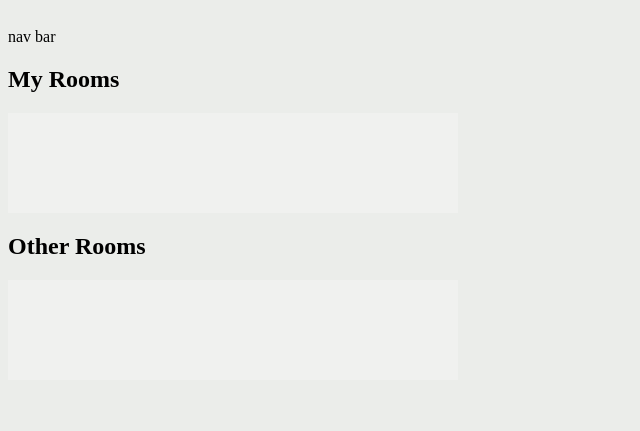
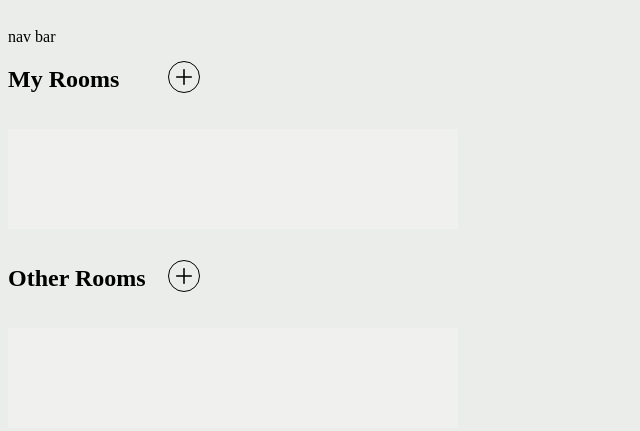
Before and after one commit to KanG98/K-Chat, a website: page client/me.html in a window 1280 px wide. Shown: the whole page, without its empty margins (0-640 px from the left). Drawn offline with Linux system fonts and the light colour scheme; files whose address does not match are found by name.

Commit message:
add room add button

```diff
--- a/client/css/mePage.css
+++ b/client/css/mePage.css
@@ -36,6 +36,29 @@ nav {
 .show { display: block; }
 .show div:hover {background-color: #ddd;}
 
+.room-list-head {
+  display: flex;
+  position: relative;
+}
+
+.add-sign {
+  position: absolute;
+  background-image: url("../src/plus.png");
+  background-size: 16px;
+  background-repeat: no-repeat;
+  background-position: center;
+  transition: background-color 0.3s ease;
+  height: 30px;
+  width: 30px;
+  border: solid 0.1px;
+  border-radius: 50%;
+  top: 15px;
+  left: 160px;
+}
+
+.add-sign:hover{
+  background-color: rgba(182, 182, 182, 0.705);
+}
 
 .my-room-list, .other-room-list {
   border: solid 0px;
--- a/client/me.html
+++ b/client/me.html
@@ -30,10 +30,16 @@
 
 
   <div class="room-list">
-    <h2>My Rooms</h2>
+    <div class="room-list-head">
+      <h2>My Rooms</h2>
+      <div class="add-sign"></div>
+    </div>
     <ul class="my-room-list"></ul>
     <!-- </table> -->
-    <h2>Other Rooms</h2>
+    <div class="room-list-head">
+      <h2>Other Rooms</h2>
+      <div class="add-sign"></div>
+    </div>
     <ul class="other-room-list"></ul>
   </div>
 
```
Also changed, not shown: client/src/plus.png (added).
